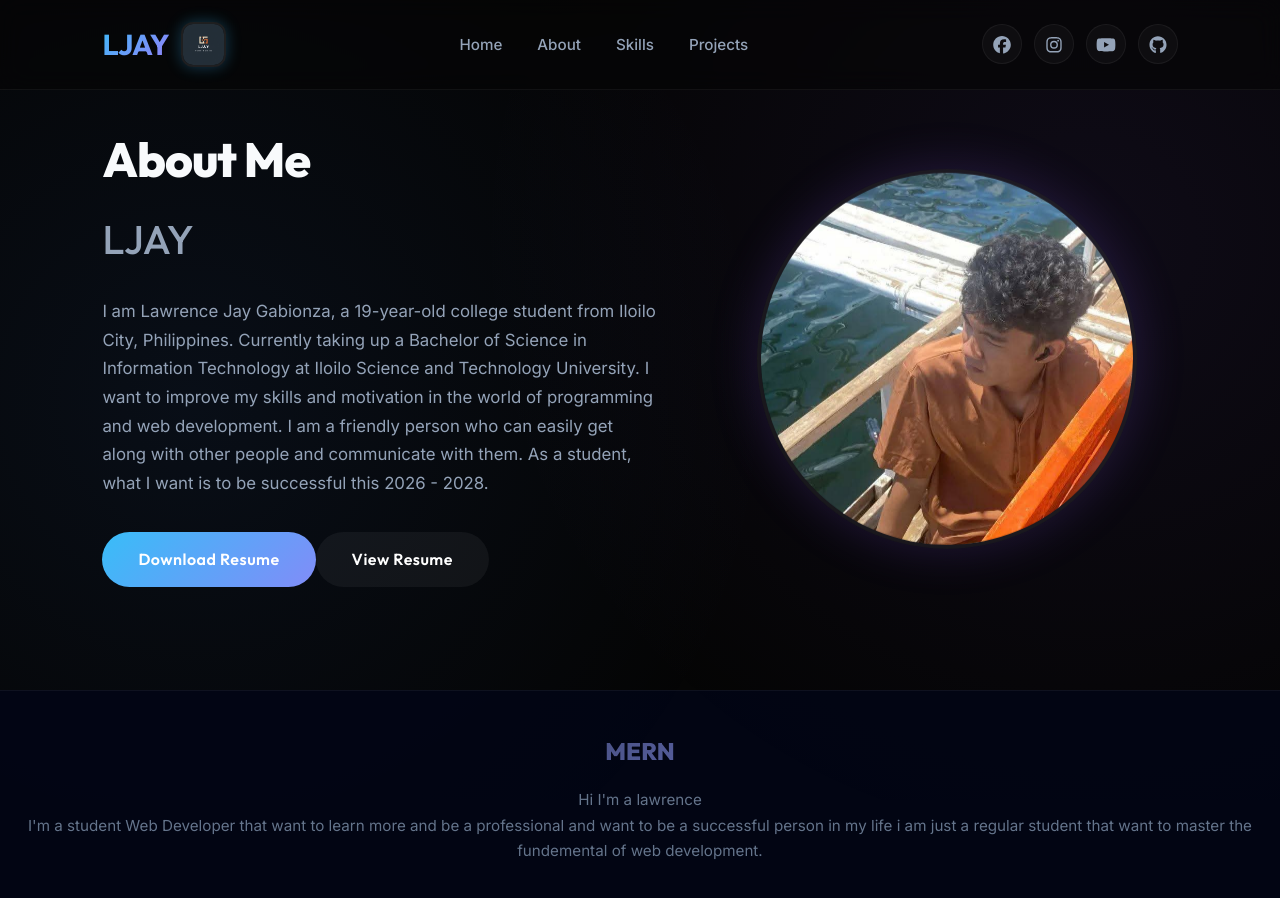
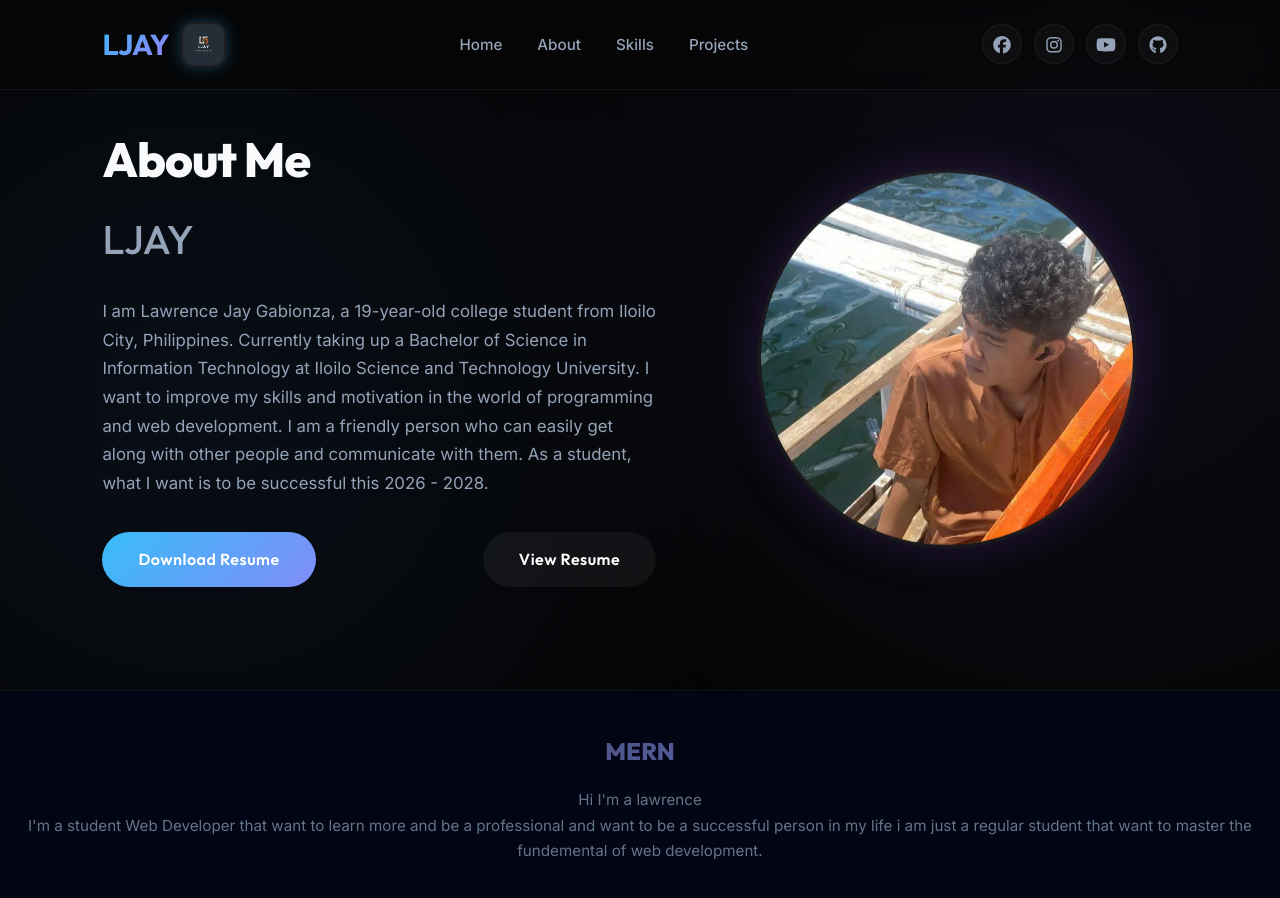
Before and after one commit to Lawrencejay22/simple_portfolio, a React (Vite) app: page /about in a window 1280 px wide. Shown: the top 898 px of the page. Built offline with nearby package versions, Linux system fonts and the light colour scheme.

Commit message:
Update resume download buttons layout and styles

```diff
--- a/src/assets/pages/about.jsx
+++ b/src/assets/pages/about.jsx
@@ -19,8 +19,8 @@ export default function About() {
                         I am a friendly person who can easily get along with other people and communicate with them.
                         As a student, what I want is to be successful this 2026 - 2028.
                     </p>
-                    <div className="resume-download-buttons" style={{ justifyContent: 'flex-start', margin: '30px 0 0 0' }}>
-                        <a href={resumePdf} download="Lawrence_Jay_Gabionza_resume.pdf" className="btn-primary" style={{ boxShadow: 'none' }}>
+                    <div className="resume-download-buttons" style={{ justifyContent: 'flex-start', margin: '30px 0 0 0', justifyContent: 'space-between'}}>
+                        <a href={resumePdf} download="Lawrence_Jay_Gabionza_resume.pdf" className="btn-primary" style={{ boxShadow: 'none', justifyContent: 'space-between' }}>
                             Download Resume
                         </a>
                         <a href={resumePdf} target="_blank" rel="noopener noreferrer" className="btn-primary" style={{ background: 'rgba(255, 255, 255, 0.05)', boxShadow: 'none' }}>
```
